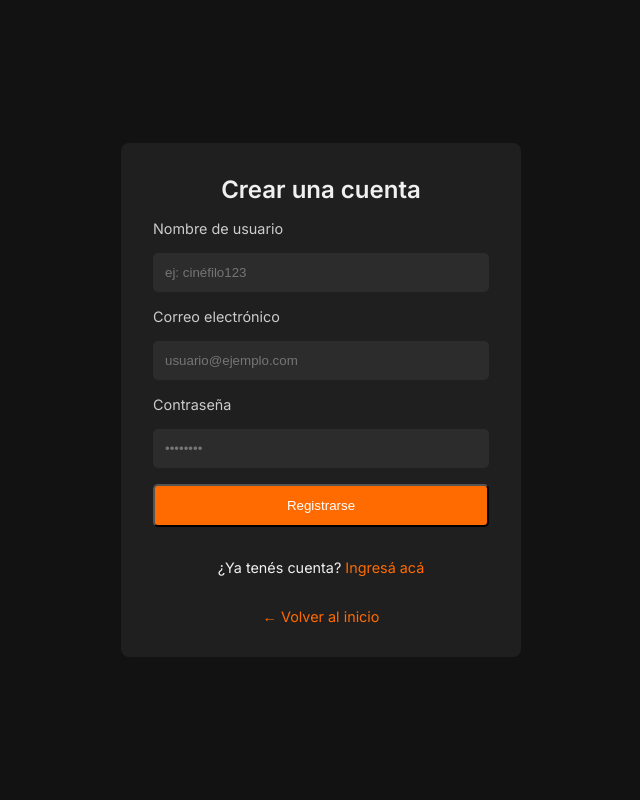
After one commit to FacundoArguellob/gestor-peliculas, a Django app: page /register/ in a window 1280 px wide. The commit adds this page. Shown: the whole page, without its empty margins (319-959 px from the left). Run offline with Django 5.2, Linux system fonts and the light colour scheme.

Commit message:
templates html, index, login, register

```diff
--- a/core/settings.py
+++ b/core/settings.py
@@ -117,6 +117,10 @@ USE_TZ = True
 
 STATIC_URL = 'static/'
 
+STATICFILES_DIRS = [
+    BASE_DIR / "static",
+]
+
 # Default primary key field type
 # https://docs.djangoproject.com/en/5.2/ref/settings/#default-auto-field
 
--- /dev/null
+++ b/peliculas/templates/peliculas/register.html
@@ -0,0 +1,32 @@
+{% load static %}
+
+<!DOCTYPE html>
+<html lang="es">
+<head>
+  <meta charset="UTF-8" />
+  <meta name="viewport" content="width=device-width, initial-scale=1.0" />
+  <title>Registrarse - Gestor de Películas</title>
+  <link href="https://fonts.googleapis.com/css2?family=Inter:wght@400;600&display=swap" rel="stylesheet" />
+  <link rel="stylesheet" href="{% static 'css/main.css' %}" />
+</head>
+<body class="dark">
+  <div class="container login-card">
+    <h2>Crear una cuenta</h2>
+    <form>
+      <label for="username">Nombre de usuario</label>
+      <input type="text" id="username" placeholder="ej: cinéfilo123" required />
+
+      <label for="email">Correo electrónico</label>
+      <input type="email" id="email" placeholder="usuario@ejemplo.com" required />
+
+      <label for="password">Contraseña</label>
+      <input type="password" id="password" placeholder="••••••••" required />
+
+      <button type="submit" class="btn full">Registrarse</button>
+
+      <p class="form-link">¿Ya tenés cuenta? <a href="/login.html">Ingresá acá</a></p>
+      <p class="form-link"><a href="{% url 'index' %}">← Volver al inicio</a></p>
+    </form>
+  </div>
+</body>
+</html>
--- a/peliculas/urls.py
+++ b/peliculas/urls.py
@@ -2,5 +2,7 @@ from django.urls import path
 from . import views
 
 urlpatterns = [
-    path('', views.prueba_template, name='inicio'),
+    path('', views.index, name='index'),
+    path('login/', views.login, name='login'),
+    path('register/', views.register, name='register'),
 ]
--- a/peliculas/views.py
+++ b/peliculas/views.py
@@ -3,5 +3,11 @@ from django.shortcuts import render
 # Create your views here.
 
 
-def prueba_template(request):
+def index(request):
     return render(request, 'peliculas/index.html')
+
+def login(request):
+    return render(request, 'peliculas/login.html')
+
+def register(request):
+    return render(request, 'peliculas/register.html')
--- /dev/null
+++ b/static/css/main.css
@@ -0,0 +1,126 @@
+/* Reset básico */
+* {
+    margin: 0;
+    padding: 0;
+    box-sizing: border-box;
+}
+
+body {
+    font-family: 'Inter', sans-serif;
+    background-color: #121212;
+    color: #f0f0f0;
+    min-height: 100vh;
+    display: flex;
+    align-items: center;
+    justify-content: center;
+}
+
+.container {
+    max-width: 400px;
+    padding: 2rem;
+    text-align: center;
+}
+
+.centered {
+    display: flex;
+    flex-direction: column;
+    gap: 1.5rem;
+}
+
+h1,
+h2 {
+    font-weight: 600;
+}
+
+.intro {
+    font-size: 1rem;
+    color: #bbbbbb;
+}
+
+.actions {
+    display: flex;
+    gap: 1rem;
+    justify-content: center;
+    flex-wrap: wrap;
+}
+
+.btn {
+    padding: 0.75rem 1.5rem;
+    background-color: #ff6b00;
+    color: white;
+    text-decoration: none;
+    border-radius: 5px;
+    transition: background 0.3s;
+}
+
+.btn:hover {
+    background-color: #e65c00;
+}
+
+.btn.secondary {
+    background-color: transparent;
+    border: 1px solid #ff6b00;
+    color: #ff6b00;
+}
+
+.btn.secondary:hover {
+    background-color: #1e1e1e;
+}
+
+.login-card {
+    background-color: #1f1f1f;
+    border-radius: 8px;
+    padding: 2rem;
+    width: 100%;
+    max-width: 400px;
+}
+
+form {
+    display: flex;
+    flex-direction: column;
+    gap: 1rem;
+    margin-top: 1rem;
+}
+
+input {
+    padding: 0.75rem;
+    border: none;
+    border-radius: 5px;
+    background-color: #2c2c2c;
+    color: #fff;
+}
+
+input:focus {
+    outline: 2px solid #ff6b00;
+}
+
+label {
+    text-align: left;
+    font-size: 0.9rem;
+    color: #cccccc;
+}
+
+button.full {
+    width: 100%;
+}
+
+.form-link {
+    margin-top: 1rem;
+    font-size: 0.9rem;
+}
+
+.form-link a {
+    color: #ff6b00;
+    text-decoration: none;
+}
+
+.form-link a:hover {
+    text-decoration: underline;
+}
+
+/* Responsivo */
+@media (max-width: 480px) {
+    .actions {
+        flex-direction: column;
+    }
+}
```
Also changed, not shown: peliculas/templates/peliculas/index.html (+17 -4 lines), peliculas/templates/peliculas/login.html (added, +28 -0 lines).
